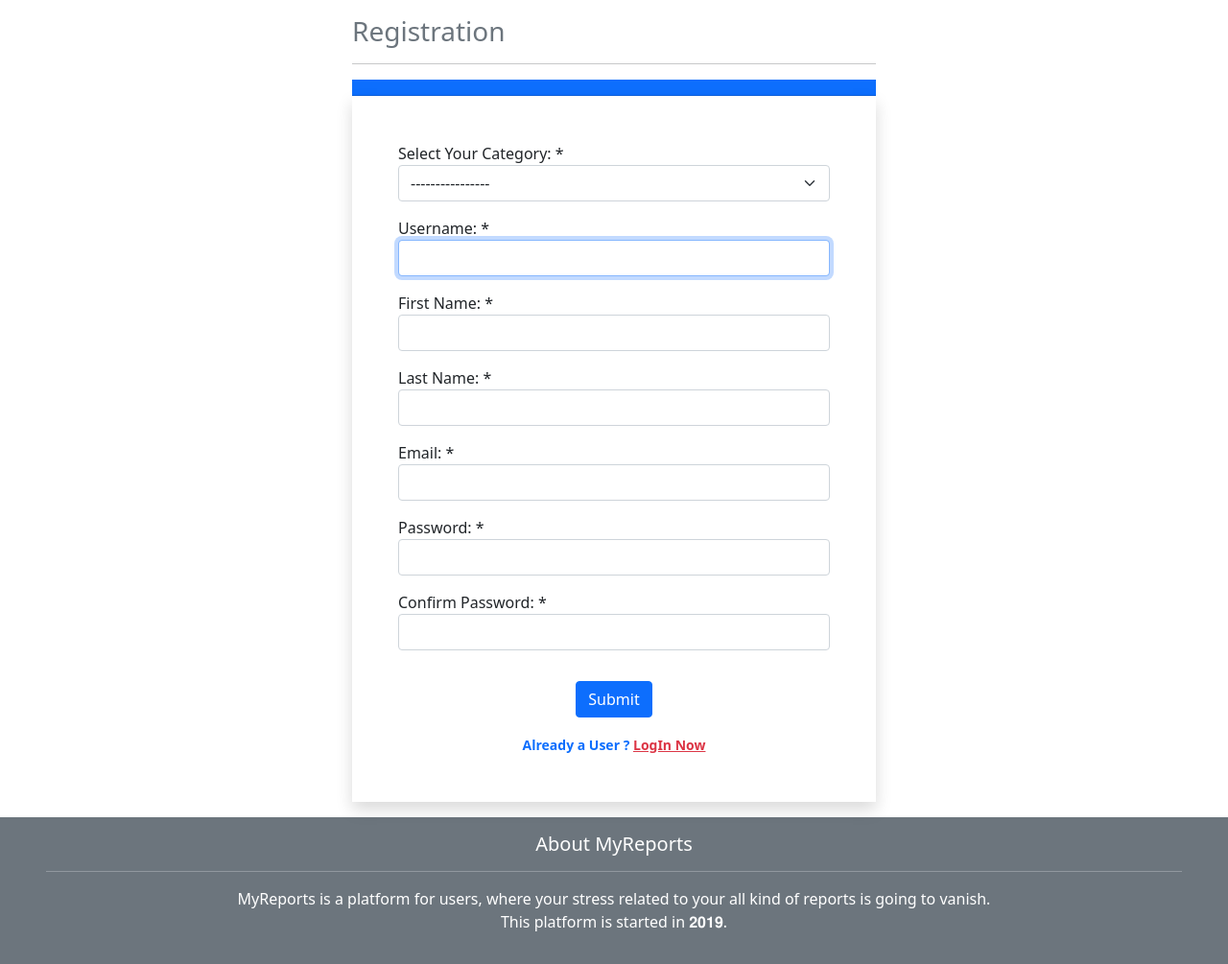
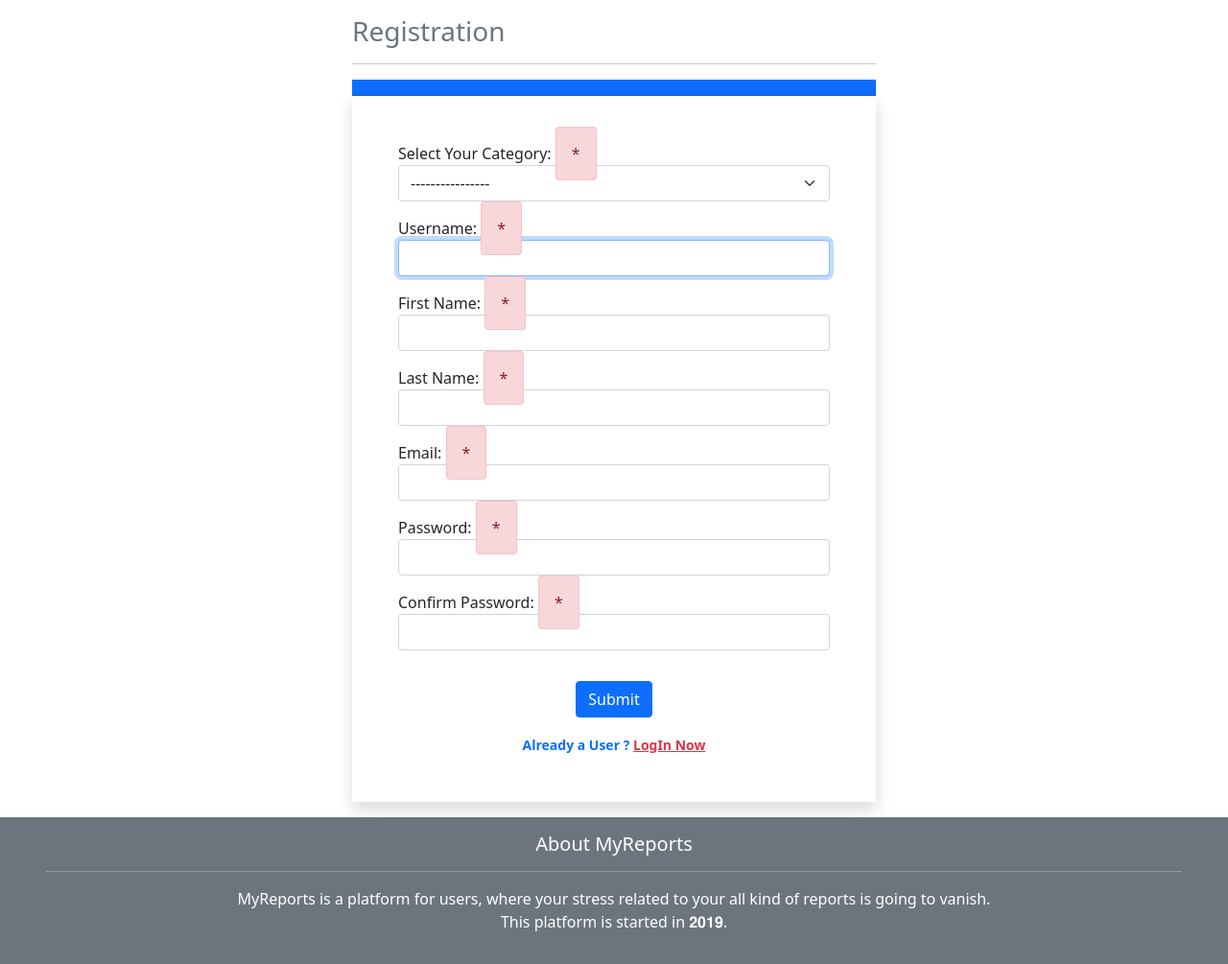
Before and after one commit to anasmalik081/Myreports, a Django app: page /register/ in a window 1280 px wide. Shown: the part 58-1063 px from the top of the page at 96% size. Run offline with Django 4.2, Linux system fonts and the light colour scheme; parts of the project's set-up code (start-up, migrations or seed data) failed here and were passed over; some libraries are stand-ins or nearby versions.

Commit message:
alert Dangger

```diff
--- a/templates/register.html
+++ b/templates/register.html
@@ -20,7 +20,7 @@
                     <div class="form-group mb-3">
                         <label for="{{ fm.auto_id }}">{{ fm.label_tag }}
                                 {% if fm.field.required %}
-                            <span class="required">*</span>
+                            <span class="alert alert-danger">*</span>
                                     {% endif %}
                         </label>
                  {{fm}} <small class="text-danger">{{fm.errors|striptags}}</small>
```
